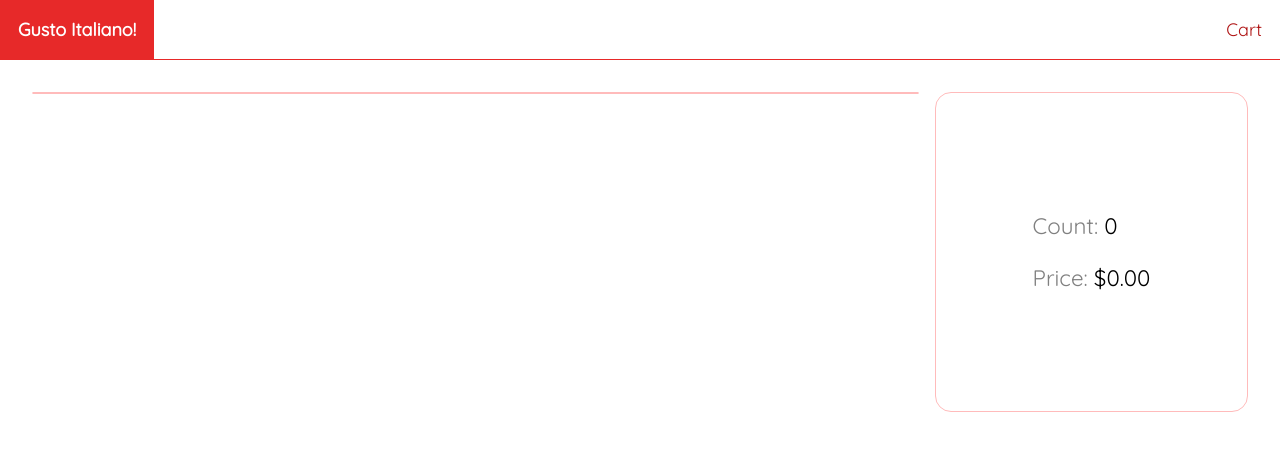
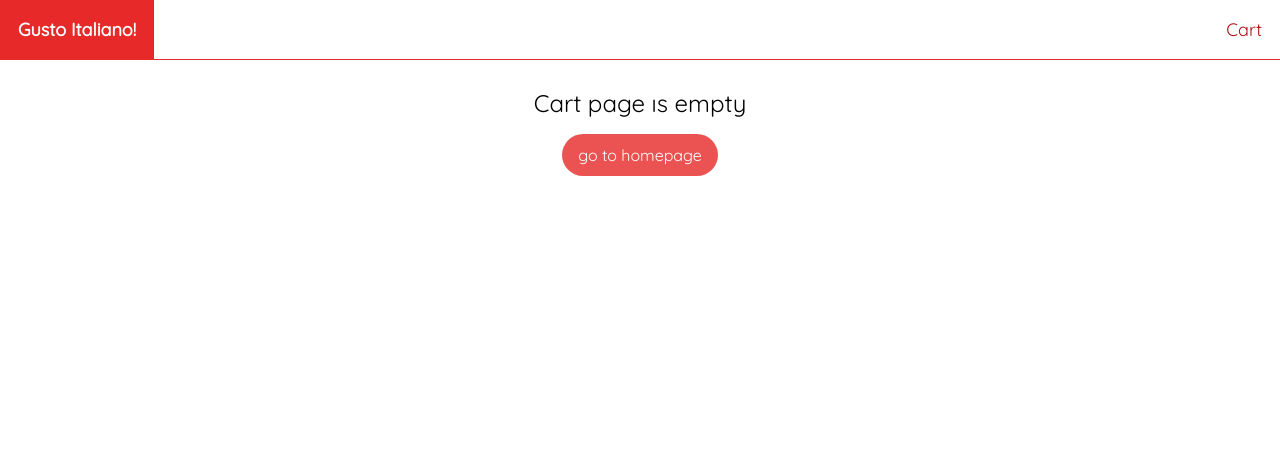
Before and after one commit to Emirkcgl/angular-food-app, an Angular app: page /cart-page in a window 1280 px wide. Shown: the top 450 px of the page. Built offline with nearby package versions, Linux system fonts and the light colour scheme.

Commit message:
feature/not-found-component

```diff
--- a/src/app/app.module.ts
+++ b/src/app/app.module.ts
@@ -11,9 +11,10 @@
 import { FoodPageComponent } from './food-page/food-page.component';
 import { CartPageComponent } from './cart-page/cart-page.component';
 import { FoundComponent } from './found/found.component';
+import { NotFoundComponent } from './not-found/not-found.component';
 
 @NgModule({
-  declarations: [AppComponent, HeaderComponent, HomeComponent, SearchComponent, TagsComponent, FoodPageComponent, CartPageComponent, FoundComponent],
+  declarations: [AppComponent, HeaderComponent, HomeComponent, SearchComponent, TagsComponent, FoodPageComponent, CartPageComponent, FoundComponent, NotFoundComponent],
   imports: [BrowserModule, AppRoutingModule, FormsModule],
   providers: [],
   bootstrap: [AppComponent],
--- a/src/app/cart-page/cart-page.component.html
+++ b/src/app/cart-page/cart-page.component.html
@@ -1,4 +1,5 @@
-<div class="container">
+<app-not-found [visible]="!cart || cart.items.length <= 0" notFoundMessage="Cart page ıs empty" resetLinkText="go to homepage"></app-not-found>
+<div *ngIf="cart && cart.items.length > 0" class="container">
   <ul>
     <li *ngFor="let cartItem of cart.items">
       <div>
--- a/src/app/food-page/food-page.component.html
+++ b/src/app/food-page/food-page.component.html
@@ -1,4 +1,5 @@
-<div class="container">
+<app-not-found [visible]="!food" notFoundMessage="Product Not Found!"></app-not-found>
+<div *ngIf="food" class="container">
   <img [src]="food.imageUrl" [alt]="food.name" />
   <div class="details">
     <div class="header">
--- a/src/app/home/home.component.html
+++ b/src/app/home/home.component.html
@@ -1,5 +1,6 @@
 <app-search></app-search>
 <app-tags></app-tags>
+<app-not-found [visible]="!foods || foods.length <= 0" resetLinkText="Reset Search"></app-not-found>
 <ul>
   <li *ngFor="let food of foods">
     <a routerLink="/food/{{ food.id }}">
--- /dev/null
+++ b/src/app/not-found/not-found.component.html
@@ -0,0 +1,4 @@
+<div *ngIf="visible">
+  {{ notFoundMessage }}
+  <a routerLink="{{ resetLinkRoute }}">{{ resetLinkText }}</a>
+</div>
--- /dev/null
+++ b/src/app/not-found/not-found.component.scss
@@ -0,0 +1,24 @@
+div {
+  display: flex;
+  align-items: center;
+  justify-content: center;
+  flex-direction: column;
+  font-size: 1.5rem;
+  font-weight: 100;
+  height: 20vh;
+}
+
+div a {
+  font-size: 1rem;
+  background-color: #e72929;
+  color: white;
+  border-radius: 10rem;
+  padding: 0.7rem 1rem;
+  margin: 1rem;
+  opacity: 0.8;
+}
+
+div a:hover {
+  opacity: 1;
+  cursor: pointer;
+}
--- /dev/null
+++ b/src/app/not-found/not-found.component.ts
@@ -0,0 +1,16 @@
+import { Component, Input, OnInit } from '@angular/core';
+
+@Component({
+  selector: 'app-not-found',
+  templateUrl: './not-found.component.html',
+  styleUrls: ['./not-found.component.scss'],
+})
+export class NotFoundComponent implements OnInit {
+  @Input() visible: boolean = false;
+  @Input() notFoundMessage: string = 'Nothing Found!';
+  @Input() resetLinkText: string = 'Reset';
+  @Input() resetLinkRoute: string = '/';
+
+  constructor() {}
+  ngOnInit(): void {}
+}
```
Also changed, not shown: 1 other file (tests, documents, lock files or other folders).
